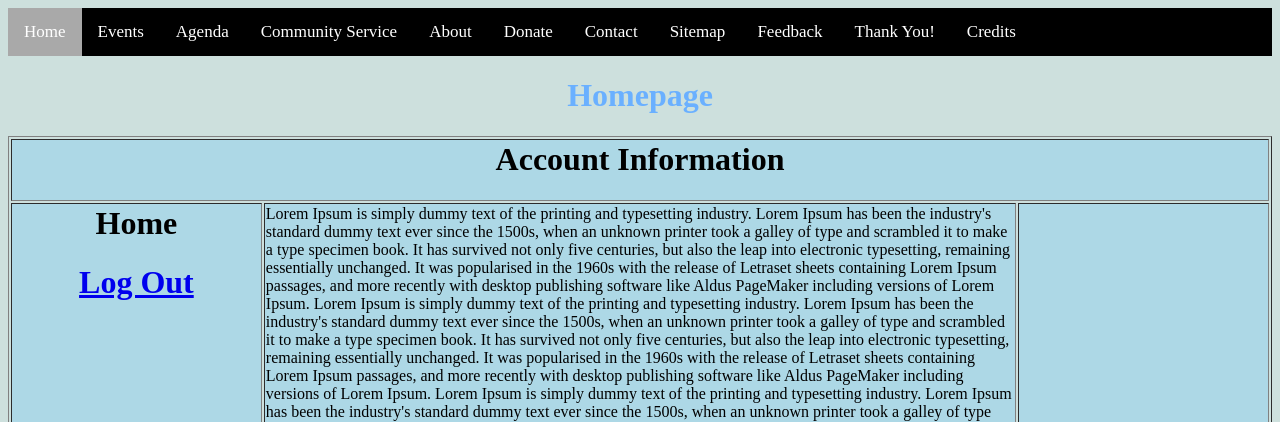
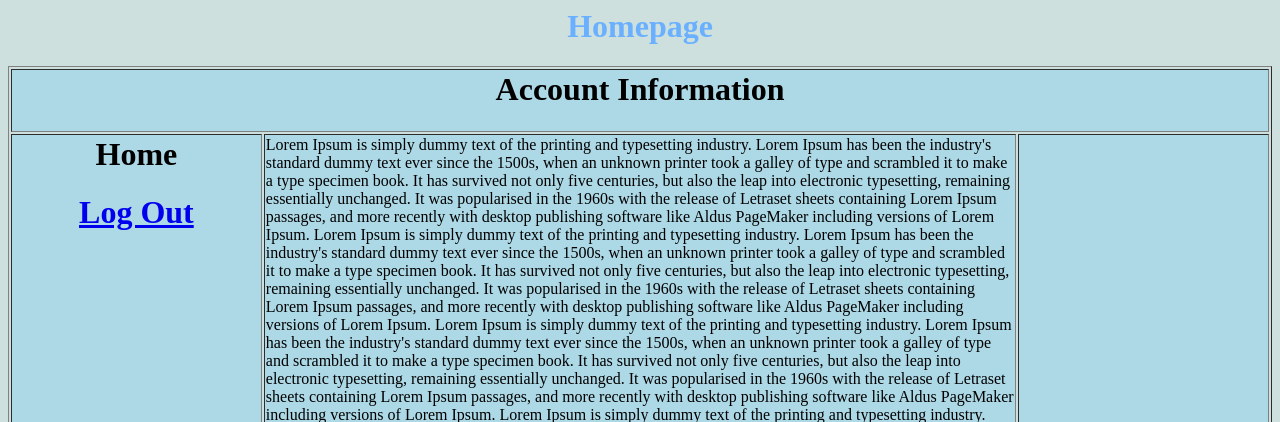
Before and after one commit to ksu-is/LoginPrompt, a Flask app: page /login in a window 1280 px wide. Shown: the top 422 px of the page. Run offline with Flask 2, Linux system fonts and the light colour scheme.

Commit message:
Update troll.html

```diff
--- a/loginprompt/basic page/templates/troll.html
+++ b/loginprompt/basic page/templates/troll.html
@@ -4,21 +4,6 @@
 <link rel="stylesheet" href="/static/img.css" type="text/css">
 </head>
 <body bgcolor="#CDE0DD">
-        <nav>
-                <div class="topnav">
-                <a class="active" href="Vietnamveteran">Home</a>
-                <a href="Events.html"> Events </a>
-                <a href="Meeting Agenda.html"> Agenda </a>
-                <a href="Community.html"> Community Service</a>
-                <a href="About Us.html">About</a>
-                <a href="vetdonate.html"> Donate </a>
-                <a href="Contact.html"> Contact </a>
-                <a href="sitemap.html"> Sitemap </a>
-                <a href="feedback.html"> Feedback </a>
-                <a href="thankyou.html"> Thank You! </a>
-                <a href="credits.html"> Credits </a>
-                </div>
-                </nav>
 <div align="center">
 <center><h1><font color="6AB0FF"> Homepage </h1></center></font>
 </p>
```
